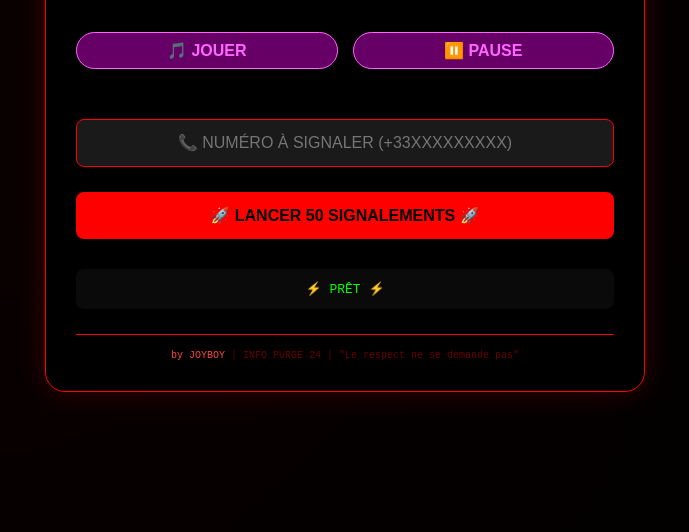
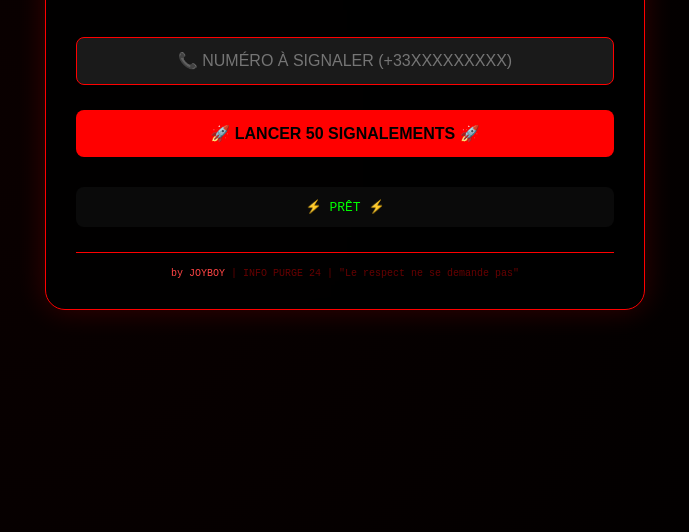
Before and after one commit to ablaye2020/JOY-REPORTER, a website: page index.html in a window 1280 px wide. Shown: the part 268-800 px from the top of the page, without its empty margins (295-984 px from the left). Drawn offline with Linux system fonts and the light colour scheme.

Commit message:
Update index.html

```diff
--- a/index.html
+++ b/index.html
@@ -58,7 +58,6 @@
             100% { transform: translateY(-100%); }
         }
 
-        /* Titre principal */
         h1 {
             text-align: center;
             font-size: 36px;
@@ -79,29 +78,6 @@
             margin-right: auto;
         }
 
-        /* Boutons musique */
-        .music-buttons {
-            display: flex;
-            gap: 15px;
-            justify-content: center;
-            margin-bottom: 25px;
-        }
-
-        .btn-music {
-            background: #660066;
-            color: #ff66ff;
-            border: 1px solid #ff66ff;
-            padding: 8px 20px;
-            border-radius: 30px;
-            cursor: pointer;
-            font-weight: bold;
-        }
-
-        .btn-music:hover {
-            background: #990099;
-        }
-
-        /* Formulaire */
         input {
             width: 100%;
             padding: 14px;
@@ -148,7 +124,6 @@
             text-align: center;
         }
 
-        /* Footer */
         .footer {
             text-align: center;
             font-size: 10px;
@@ -165,7 +140,7 @@
 </head>
 <body>
     <div class="container">
-        <!-- Effet de scrolling (générique) -->
+        <!-- Effet de scrolling -->
         <div class="scrolling-text">
             <div class="scroll-content">
                 <p>⚔️ REDIX-KING ⚔️</p>
@@ -183,57 +158,49 @@
             <div class="subtitle">⚡ MASS REPORTER SYSTEM ⚡</div>
         </div>
 
-        <!-- Contrôle musique -->
-        <div class="music-buttons">
-            <button class="btn-music" onclick="jouerMusique()">🎵 JOUER</button>
-            <button class="btn-music" onclick="pauseMusique()">⏸️ PAUSE</button>
-        </div>
-
-        <!-- Champ numéro -->
         <input type="text" id="numero" placeholder="📞 NUMÉRO À SIGNALER (+33XXXXXXXXX)">
-
-        <!-- Bouton signalement -->
         <button onclick="lancerSignalement()">🚀 LANCER 50 SIGNALEMENTS 🚀</button>
-
-        <!-- Statut -->
         <div id="status">⚡ PRÊT ⚡</div>
 
-        <!-- Footer -->
         <div class="footer">
             <span>by JOYBOY</span> | INFO PURGE 24 | "Le respect ne se demande pas"
         </div>
     </div>
 
     <script>
-        // MUSIQUE
+        // MUSIQUE AUTO (sans boutons)
         let musique = null;
+        let musiqueJouee = false;
 
-        function jouerMusique() {
+        function demarrerMusique() {
+            if (musiqueJouee) return;
             if (!musique) {
                 musique = new Audio('song.mp3.m4a');
                 musique.loop = true;
-                musique.volume = 0.5;
+                musique.volume = 0.4;
             }
-            musique.play().catch(e => console.log("Musique bloquée"));
+            musique.play().catch(e => {
+                console.log("Auto-play bloqué, la musique démarrera au clic");
+            });
+            musiqueJouee = true;
         }
 
-        function pauseMusique() {
-            if (musique) musique.pause();
-        }
+        // Démarrage automatique au chargement
+        window.addEventListener('load', demarrerMusique);
+        // Si le navigateur bloque l'auto-play, la musique démarre au premier clic
+        document.body.addEventListener('click', demarrerMusique, { once: true });
 
         // SIGNALEMENTS
         async function lancerSignalement() {
             const numero = document.getElementById('numero').value.trim();
-
             if(!numero || numero.length < 10) {
-                alert("❌ Numéro invalide ! Format: +33XXXXXXXXX");
+                alert("❌ Numéro invalide !");
                 return;
             }
 
             const statusDiv = document.getElementById('status');
-            const bouton = document.querySelector('button:not(.btn-music)');
-
-            statusDiv.innerHTML = "⚡ ENVOI DE 50 SIGNALEMENTS EN PARALLÈLE... ⚡";
+            const bouton = document.querySelector('button');
+            statusDiv.innerHTML = "⚡ ENVOI DE 50 SIGNALEMENTS... ⚡";
             statusDiv.style.color = "#ffaa00";
             bouton.disabled = true;
 
@@ -252,7 +219,6 @@
 
             const resultats = await Promise.all(promesses);
             const reussis = resultats.filter(r => r === 'ok').length;
-
             statusDiv.innerHTML = `✅ ${reussis}/50 SIGNALEMENTS ENVOYÉS ! ✅`;
             statusDiv.style.color = "#00ff00";
             bouton.disabled = false;
```
